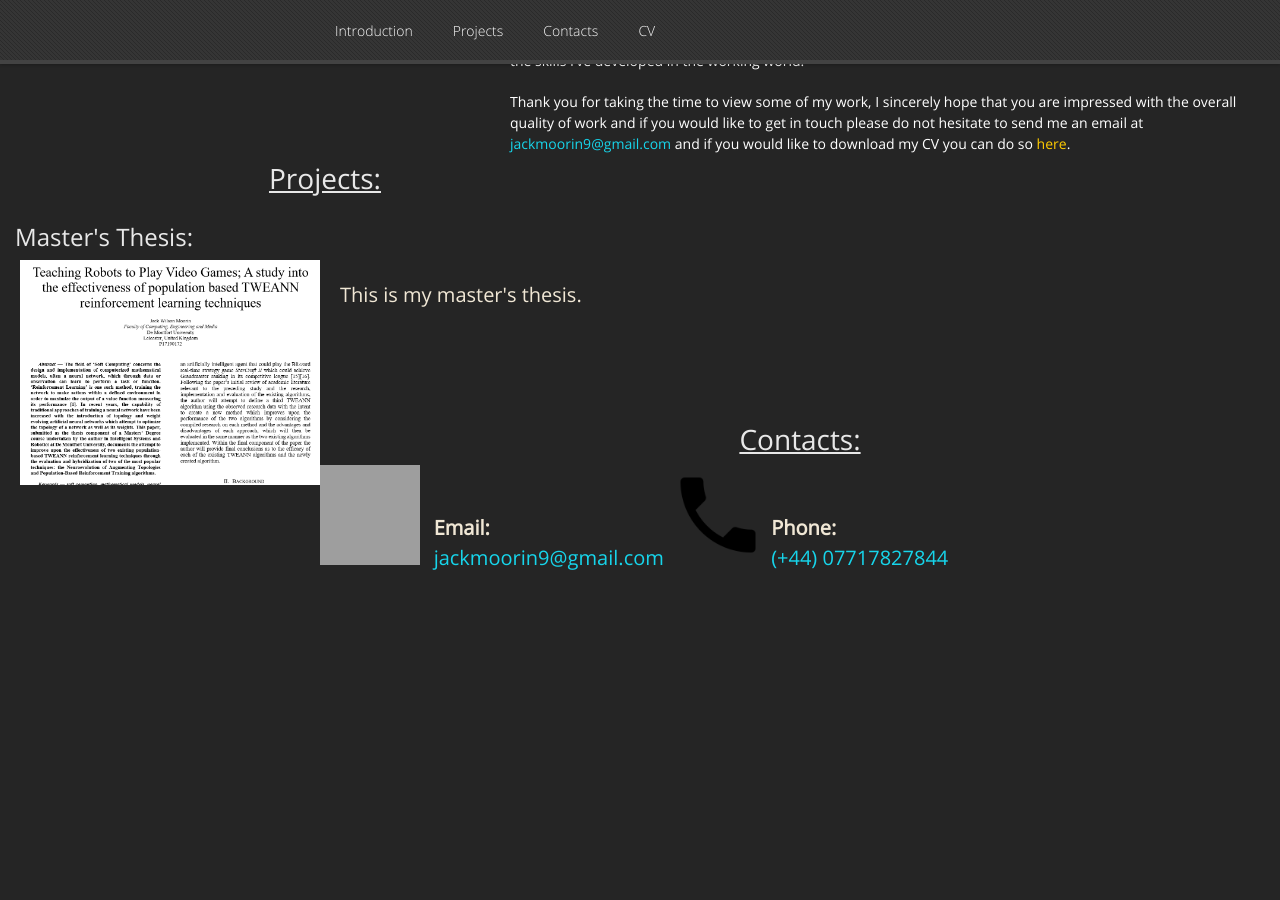
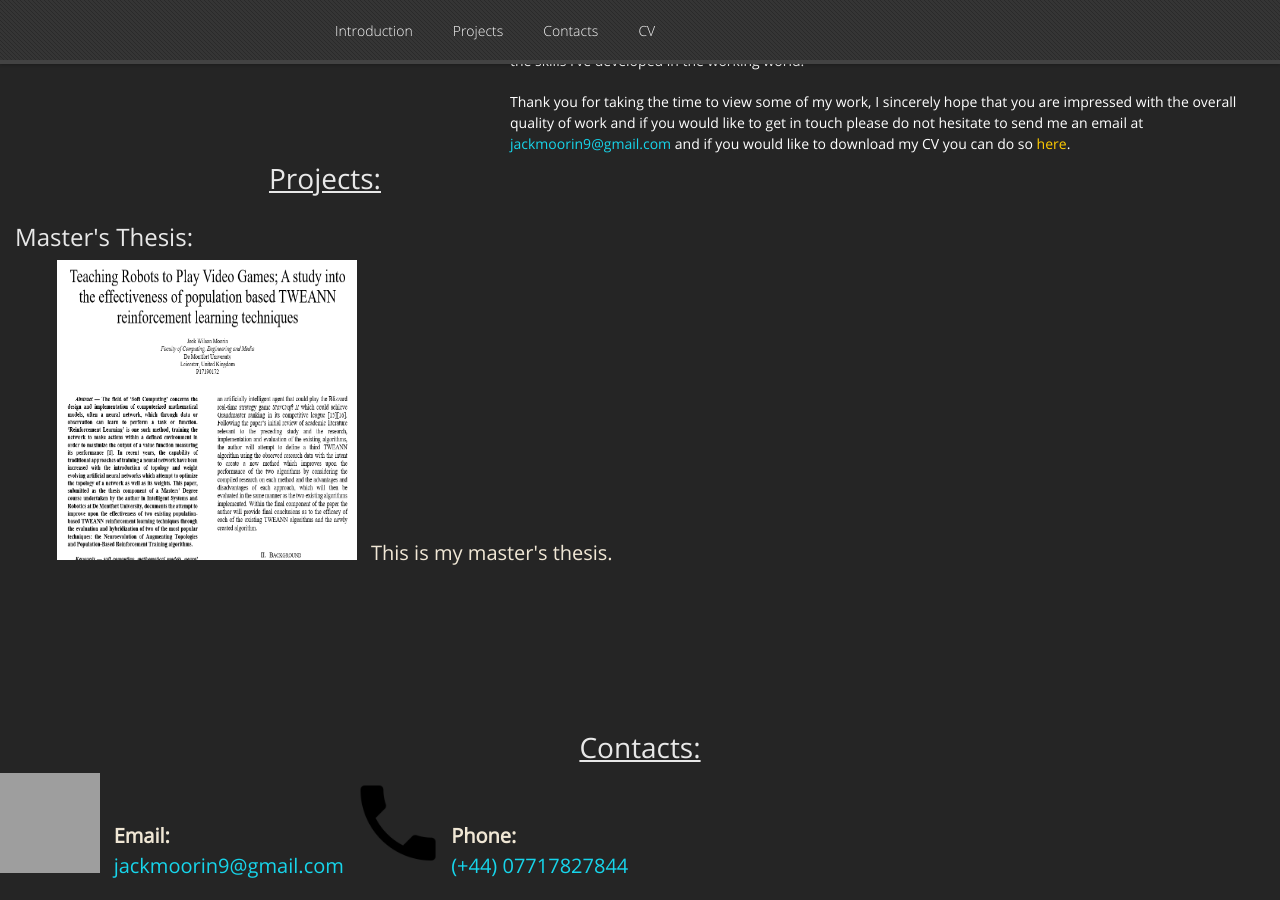
Before and after one commit to GamesProgrammingGrad2021/GamesProgrammingGrad2021.github.io, a Jekyll site: the page built from index.md, in a window 1280 px wide and 900 px high, scrolled down 1059 px. Built offline with Jekyll 4.4.1, drawn with Linux system fonts in a browser that asks for light colours; nearby versions of some CDN libraries; our own code applies the rules of GitHub Pages for plain Markdown files; before the commit the page ends 1652 px from its top, so only the background shows below that; grey boxes are pictures that could not be loaded.

Commit message:
Update default.html

```diff
--- a/_layouts/default.html
+++ b/_layouts/default.html
@@ -121,8 +121,8 @@
 
 			<!-- Master's Thesis -->
 			<h2 style="padding-top:20px; padding-left: 15px; text-align: left;">Master's Thesis:</h2>
-			<img src="Thesis_Thumbnail.png" alt="Thesis_Thumbnail" width="300" style="float: left; padding-left: 20px;">
-			<p style="float: left; font-size: 20px; padding-left: 20px; padding-top: 20px;">This is my master's thesis.</p>
+			<img src="Thesis_Thumbnail.png" alt="Thesis_Thumbnail" width="300" height="300" style="padding-left: 20px;">
+			<span style="display: inline-block; font-size: 20px; padding-left: 10px; padding-top: 20px;">This is my master's thesis.</span>
 		</div>
 	</div>
 	</section>
```
